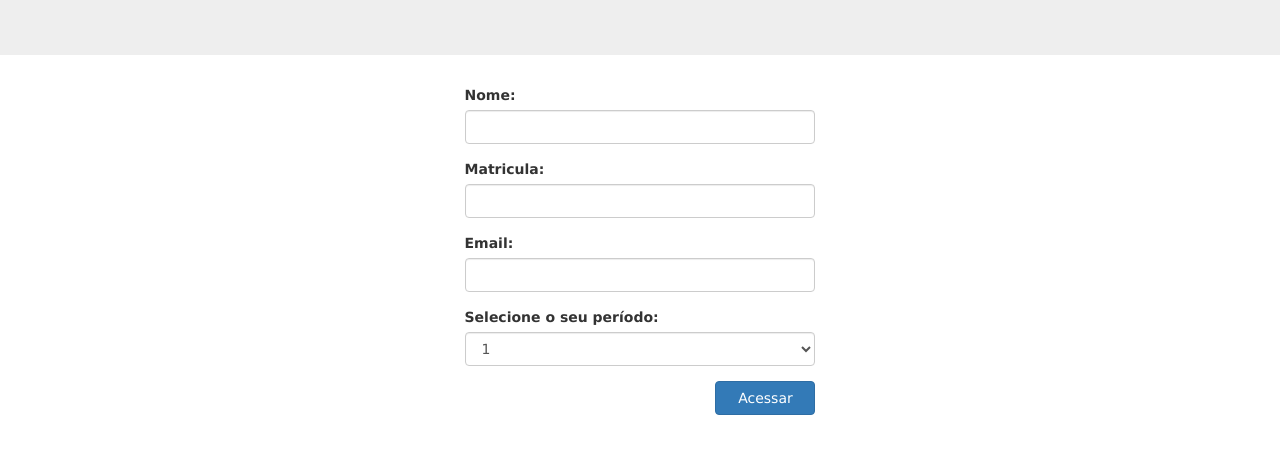
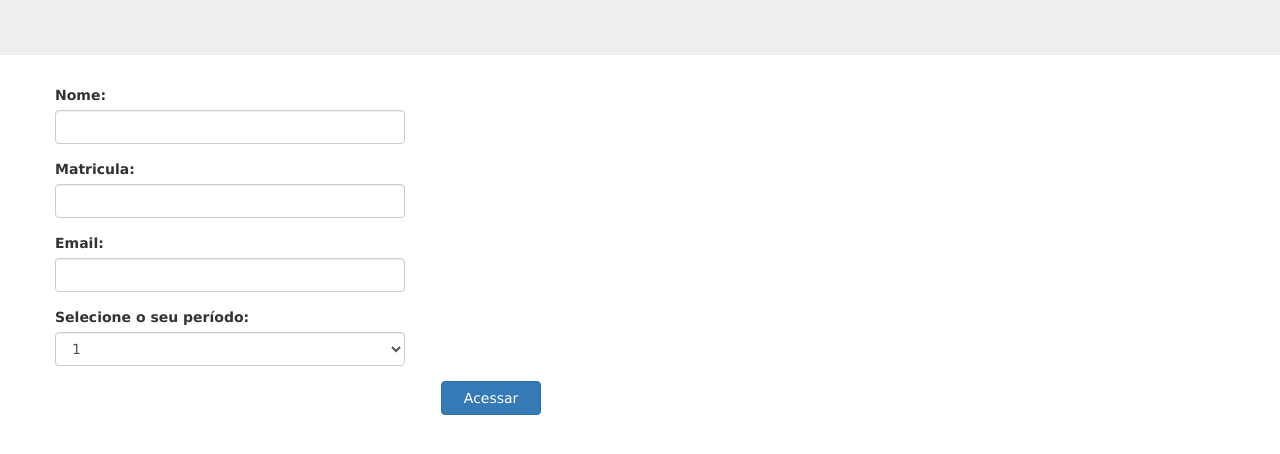
Before and after one commit to gabeesms/html-bootstrap, a plain HTML site: page index.html in a window 1280 px wide. Shown: the part 170-624 px from the top of the page. Drawn offline with nearby package versions, Linux system fonts and the light colour scheme.

Commit message:
Update index.html

```diff
--- a/index.html
+++ b/index.html
@@ -20,8 +20,8 @@
   <div class="container">
     <div class="row">
 
-      <div class="card" style="margin-left: 35%;">
-        <div class="card-header">
+<!--       <div class="card" style="margin-left: 35%;">
+        <div class="card-header"> -->
           <link rel="stylesheet" href="estilo.css">
           <div class="form-group">
             <label for="nome">Nome:</label>
@@ -49,8 +49,8 @@
 
           <button style="margin-left: 33%; width: 100px;" type="submit" class="btn btn-primary"
             onclick="acessaSistema();">Acessar</button>
-        </div>
-      </div>
+<!--         </div>
+      </div> -->
     </div>
   </div>
 
```
